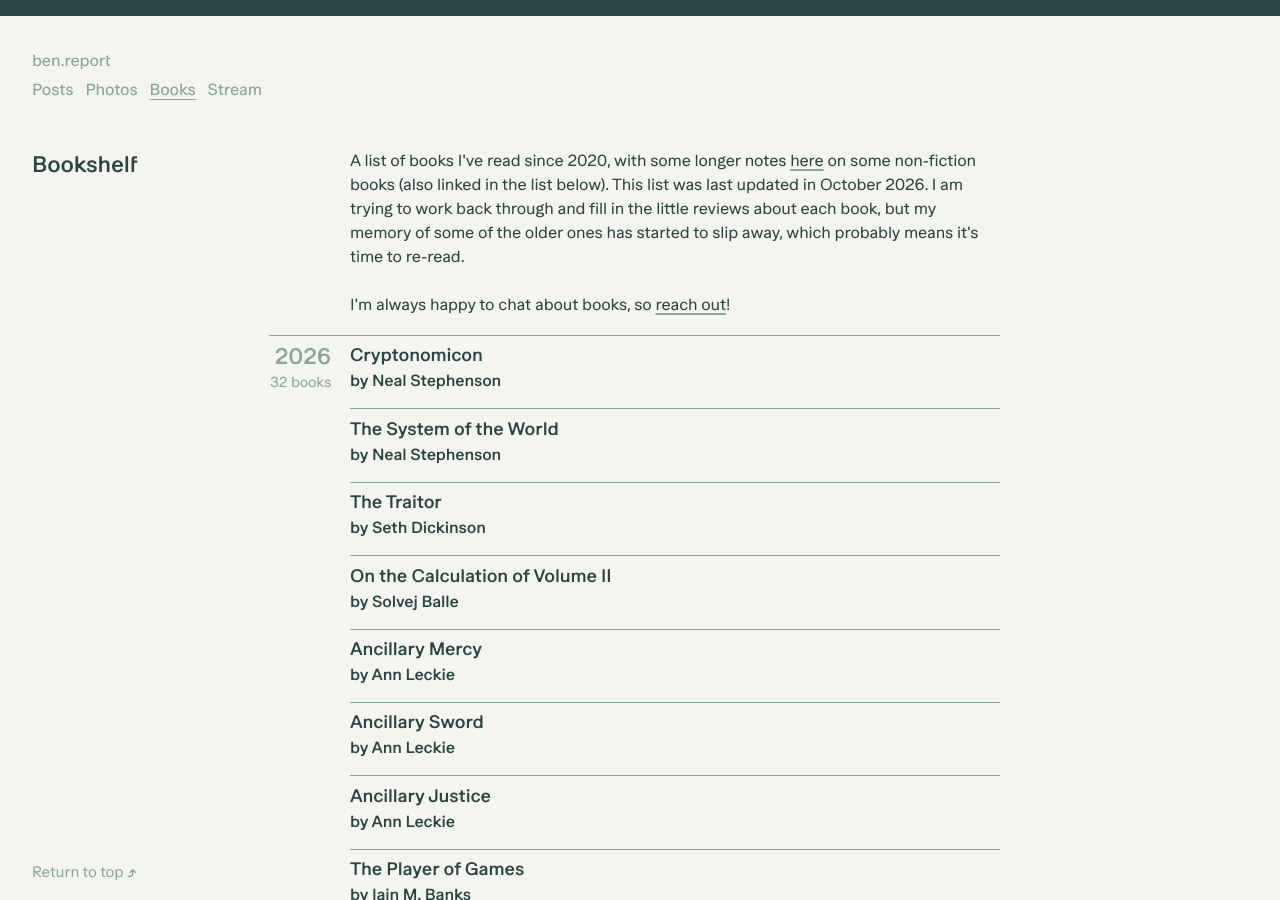
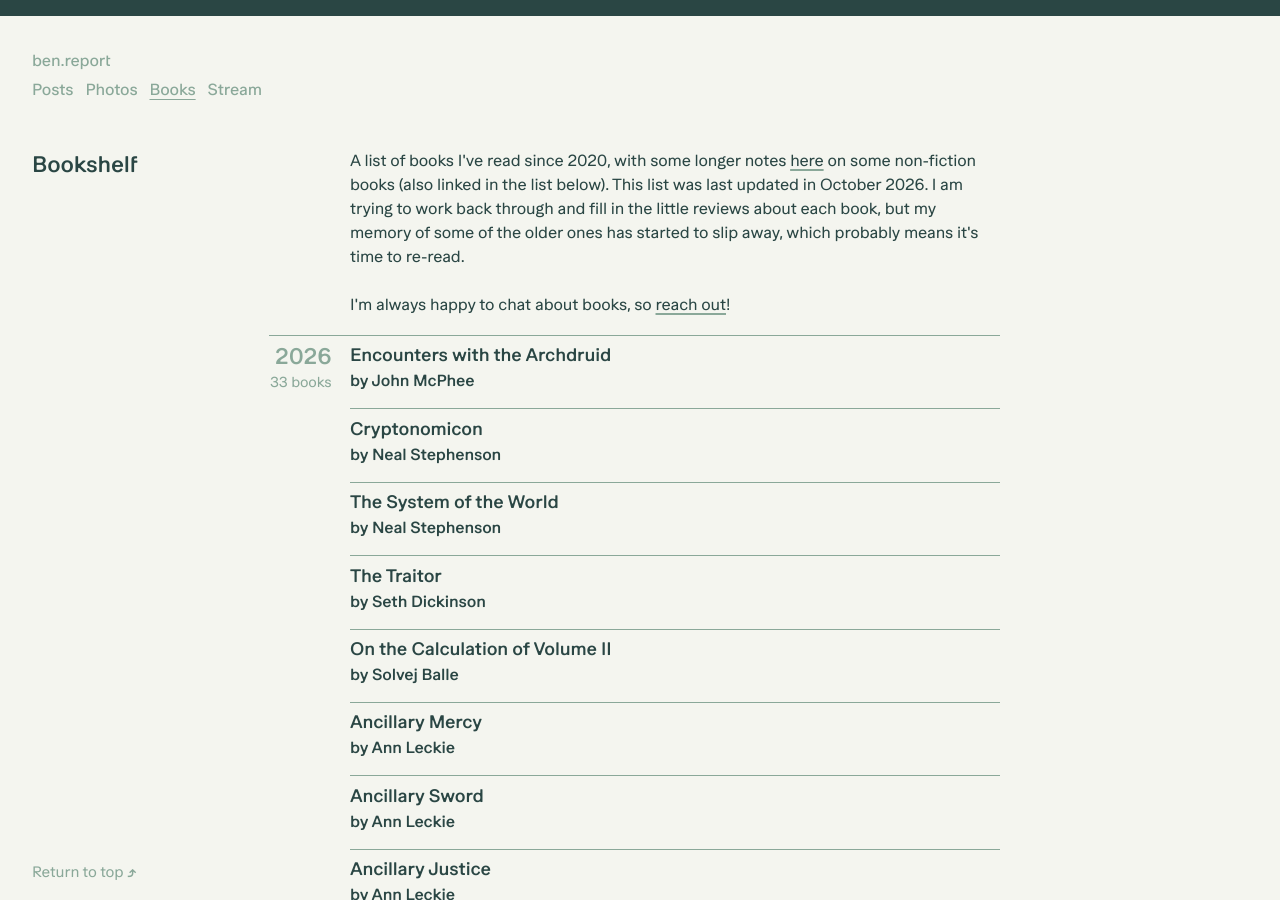
Before and after one commit to penborter/ben-report, a Jekyll site: the page built from _pages/books.html, in a window 1280 px wide and 900 px high. Built offline with Jekyll 4.4.1, drawn with Linux system fonts in a browser that asks for light colours.

Commit message:
Update reading list [skip ci]

```diff
--- a/_data/reading.yml
+++ b/_data/reading.yml
@@ -1,6 +1,8 @@
 years:
   - year: "2026"
     books:
+      - title: Encounters with the Archdruid
+        author: John McPhee
       - title: Cryptonomicon
         author: Neal Stephenson
       - title: The System of the World
```
Also changed, not shown: .github/reading-sync-state.json.
